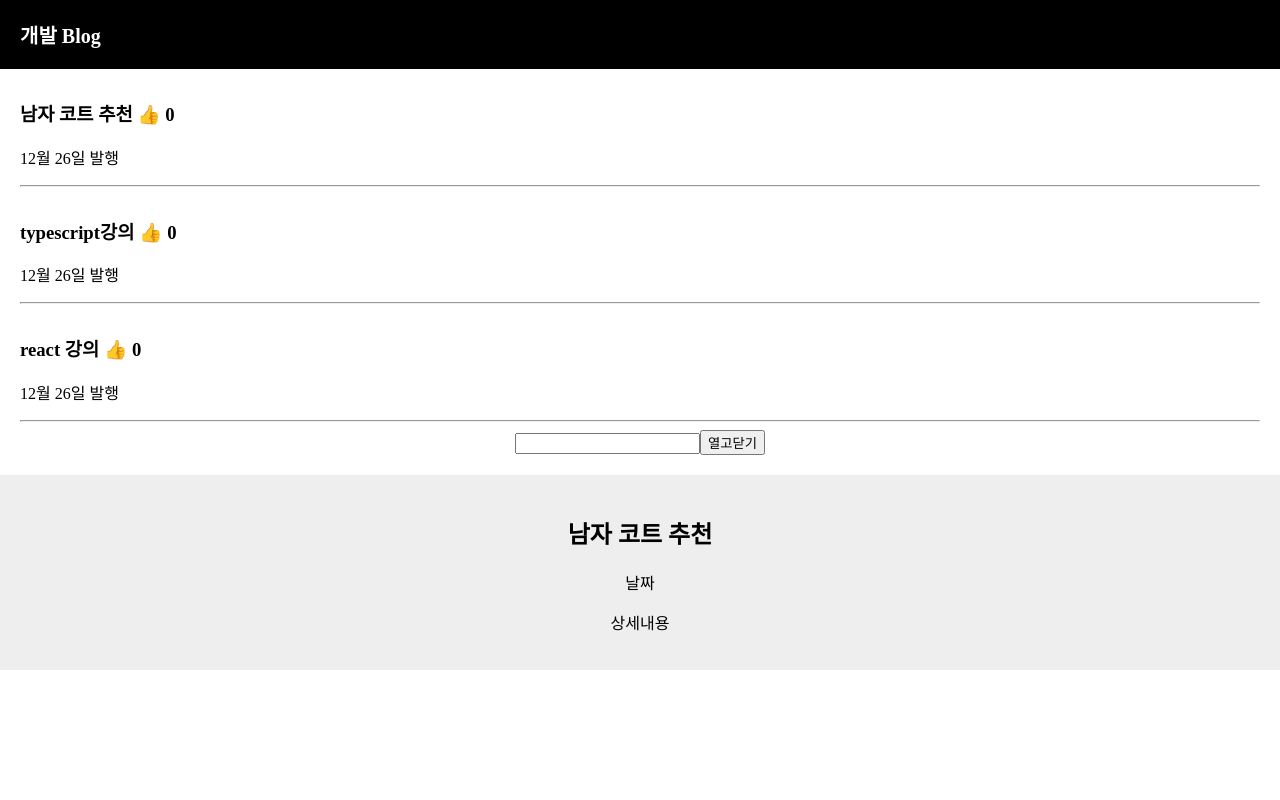
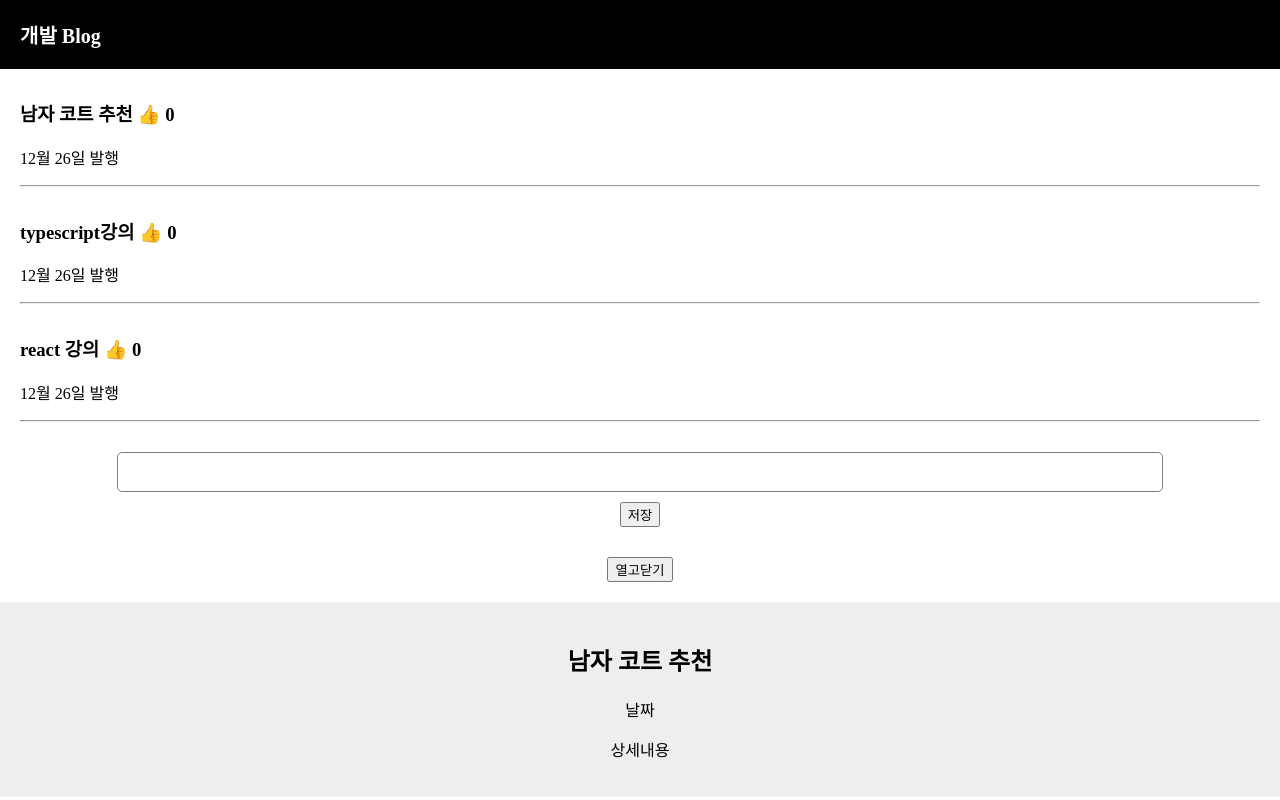
Before and after one commit to developerpark2348/blog-react, a React (Create React App) app: page / in a window 1280 px wide. Shown: the top 800 px of the page. Built offline with nearby package versions, Linux system fonts and the light colour scheme.

Commit message:
글 발행기능 추가
배열.unshift(추가할 값); 배열 가장 앞에 추가할 값을 추가해주는 함수
배열.unshift(추가할 값);

```diff
--- a/src/App.css
+++ b/src/App.css
@@ -27,6 +27,25 @@
   text-align: left;
   padding-left: 20px;
   padding-right: 20px;
+}
+
+.publish {
+  margin-top: 30px;
+  margin-bottom: 30px;
+}
+
+.publish input {
+  padding: 10px;
+  font-size: 16px;
+  border-radius: 5px;
+  width: 80%;
+  border: 1px solid gray;
+}
+
+.publish button {
+  display: block;
+  margin: auto;
+  margin-top: 10px;
 }
 
 .App-logo {
--- a/src/App.js
+++ b/src/App.js
@@ -30,7 +30,14 @@
         })
       }
 
-      <input onChange={ (e)=> { 입력값변경(e.target.value) } } />
+      <div className="publish">
+        <input onChange={ (e)=>{ 입력값변경(e.target.value) } }/>
+        <button onClick={ ()=>{
+          var arrayCopy = [...글제목]
+          arrayCopy.unshift(입력값);
+          글제목변경( arrayCopy )
+        } }>저장</button>
+      </div>
 
       <button onClick={ ()=> { modal변경(!modal) } }>열고닫기</button>
       {/* onClick={ ()=>{ modal === true ? modal변경(false) : modal변경(true) } }도 가능함. */}
```
Also changed, not shown: 1 other file (tests, documents, lock files or other folders).
